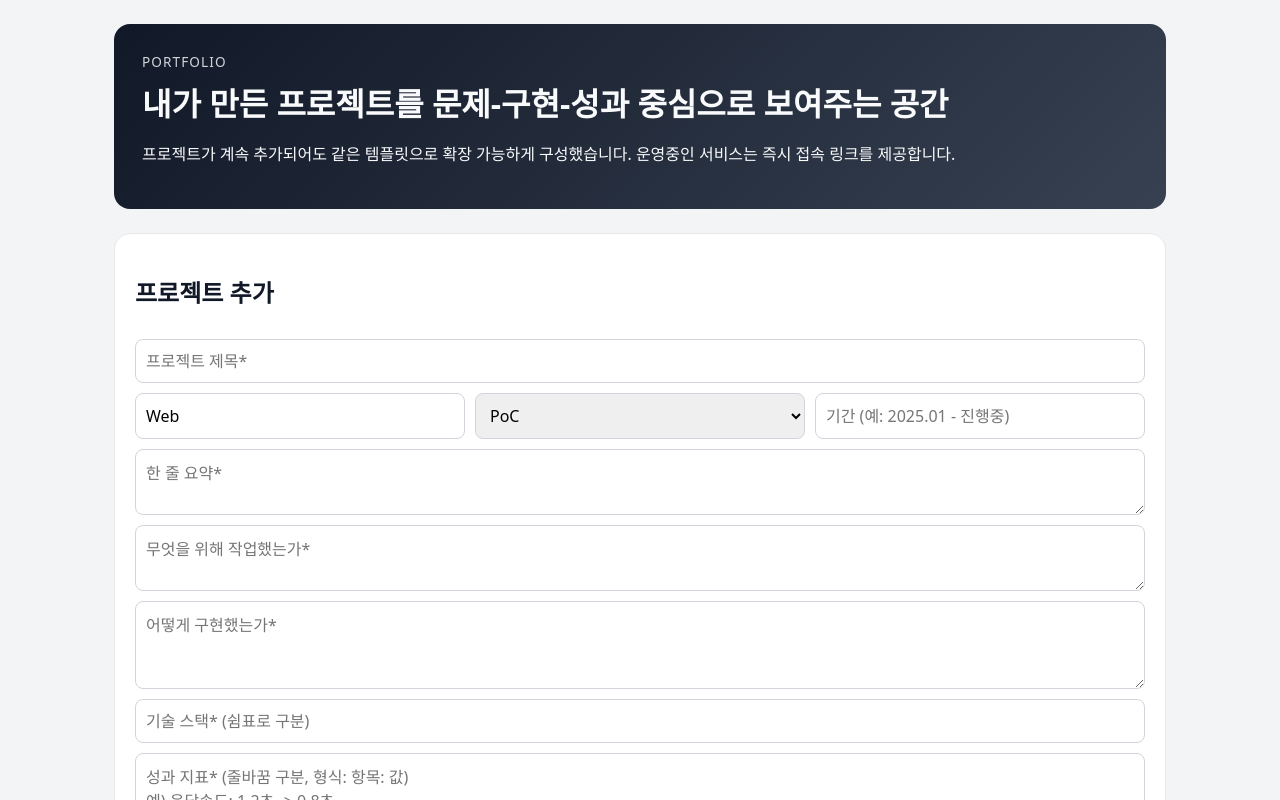
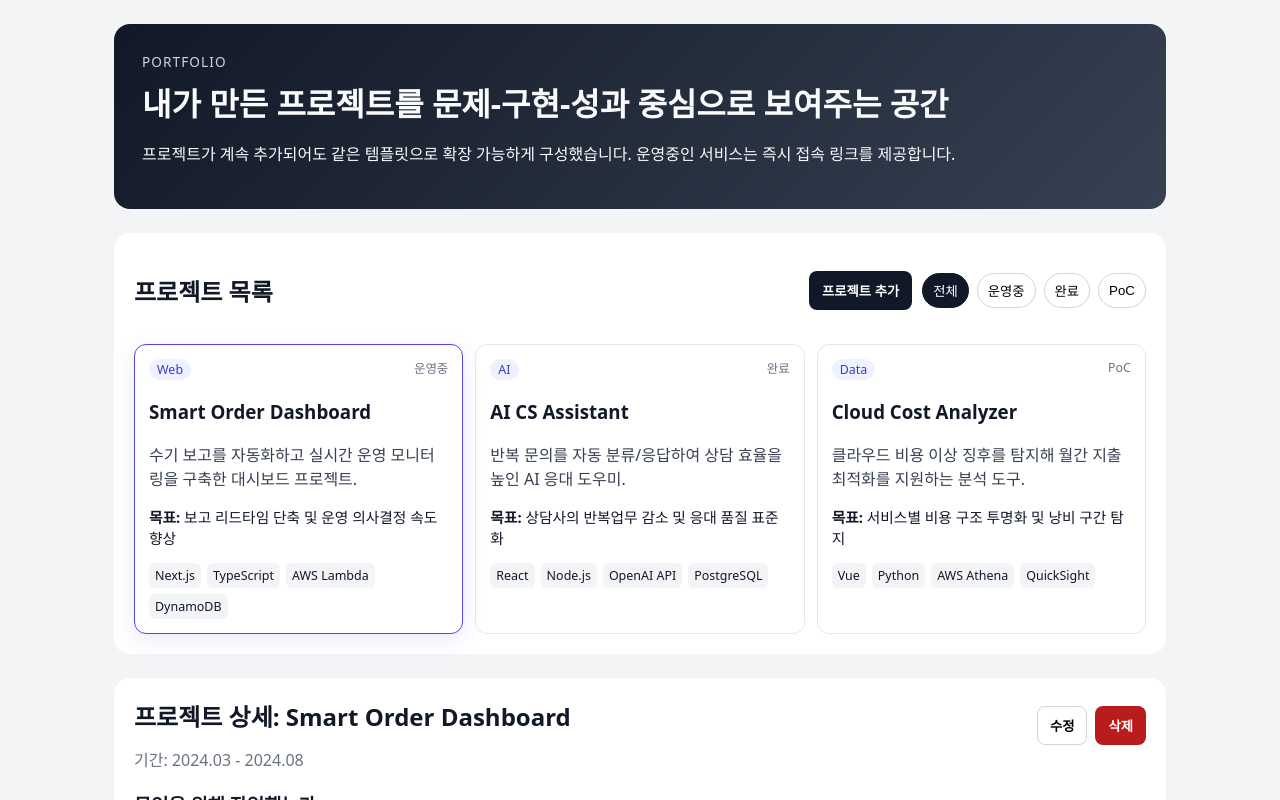
Before and after one commit to tead1234/portpolio, a React (Vite) app: page / in a window 1280 px wide. Shown: the top 800 px of the page. Built offline with nearby package versions, Linux system fonts and the light colour scheme.

Commit message:
Use modal-based project form triggered by add button (#3)

```diff
--- a/src/App.jsx
+++ b/src/App.jsx
@@ -83,7 +83,7 @@ function App() {
   const [selectedSlug, setSelectedSlug] = useState(initialProjects[0]?.slug || '');
   const [form, setForm] = useState(emptyForm);
   const [editingSlug, setEditingSlug] = useState('');
-
+  const [isModalOpen, setIsModalOpen] = useState(false);
 
   useEffect(() => {
     window.localStorage.setItem(STORAGE_KEY, JSON.stringify(projectItems));
@@ -102,6 +102,16 @@ function App() {
   const resetForm = () => {
     setForm(emptyForm);
     setEditingSlug('');
+  };
+
+  const closeModal = () => {
+    setIsModalOpen(false);
+    resetForm();
+  };
+
+  const openCreateModal = () => {
+    resetForm();
+    setIsModalOpen(true);
   };
 
   const selectFilter = (status) => {
@@ -135,7 +145,7 @@ function App() {
       );
       setProjectItems(updated);
       setSelectedSlug(editingSlug);
-      resetForm();
+      closeModal();
       return;
     }
 
@@ -151,13 +161,14 @@ function App() {
     const updated = [created, ...projectItems];
     setProjectItems(updated);
     setSelectedSlug(slug);
-    resetForm();
+    closeModal();
   };
 
   const startEdit = () => {
     if (!selectedProject) return;
     setForm(fillFormFromProject(selectedProject));
     setEditingSlug(selectedProject.slug);
+    setIsModalOpen(true);
   };
 
   const removeProject = () => {
@@ -170,10 +181,6 @@ function App() {
 
     const nextSelected = updated.find((p) => p.status === statusFilter) || updated[0];
     setSelectedSlug(nextSelected?.slug || '');
-
-    if (editingSlug === selectedProject.slug) {
-      resetForm();
-    }
   };
 
   return (
@@ -187,58 +194,20 @@ function App() {
         </p>
       </header>
 
-      <section className="section editor">
-        <div className="section-head">
-          <h2>{editingSlug ? '프로젝트 수정' : '프로젝트 추가'}</h2>
-          {editingSlug && (
-            <button type="button" className="ghost" onClick={resetForm}>
-              수정 취소
-            </button>
-          )}
-        </div>
-
-        <form className="project-form" onSubmit={handleSubmit}>
-          <input placeholder="프로젝트 제목*" value={form.title} onChange={(e) => setForm({ ...form, title: e.target.value })} />
-          <div className="inline-fields">
-            <input placeholder="카테고리 (예: Web)" value={form.category} onChange={(e) => setForm({ ...form, category: e.target.value })} />
-            <select value={form.status} onChange={(e) => setForm({ ...form, status: e.target.value })}>
-              {statusOptions.filter((s) => s !== '전체').map((status) => (
-                <option key={status} value={status}>
-                  {status}
-                </option>
-              ))}
-            </select>
-            <input placeholder="기간 (예: 2025.01 - 진행중)" value={form.period} onChange={(e) => setForm({ ...form, period: e.target.value })} />
-          </div>
-          <textarea placeholder="한 줄 요약*" value={form.summary} onChange={(e) => setForm({ ...form, summary: e.target.value })} rows={2} />
-          <textarea placeholder="무엇을 위해 작업했는가*" value={form.goal} onChange={(e) => setForm({ ...form, goal: e.target.value })} rows={2} />
-          <textarea placeholder="어떻게 구현했는가*" value={form.implementation} onChange={(e) => setForm({ ...form, implementation: e.target.value })} rows={3} />
-          <input placeholder="기술 스택* (쉼표로 구분)" value={form.stack} onChange={(e) => setForm({ ...form, stack: e.target.value })} />
-          <textarea
-            placeholder={"성과 지표* (줄바꿈 구분, 형식: 항목: 값)\n예) 응답속도: 1.2초 -> 0.8초"}
-            value={form.metrics}
-            onChange={(e) => setForm({ ...form, metrics: e.target.value })}
-            rows={3}
-          />
-          <div className="inline-fields">
-            <input placeholder="운영 서비스 URL (선택)" value={form.liveUrl} onChange={(e) => setForm({ ...form, liveUrl: e.target.value })} />
-            <input placeholder="저장소 URL*" value={form.repoUrl} onChange={(e) => setForm({ ...form, repoUrl: e.target.value })} />
-          </div>
-          <button type="submit" className="primary">
-            {editingSlug ? '수정 내용 저장' : '프로젝트 추가'}
-          </button>
-        </form>
-      </section>
-
       <section className="section">
         <div className="section-head">
           <h2>프로젝트 목록</h2>
+          <div className="toolbar">
+            <button type="button" className="primary" onClick={openCreateModal}>
+              프로젝트 추가
+            </button>
             <div className="filters" role="group" aria-label="status filter">
               {statusOptions.map((status) => (
                 <button key={status} type="button" className={statusFilter === status ? 'active' : ''} onClick={() => selectFilter(status)}>
                   {status}
                 </button>
               ))}
+            </div>
           </div>
         </div>
 
@@ -319,6 +288,50 @@ function App() {
           </div>
         </section>
       )}
+
+      {isModalOpen && (
+        <div className="modal-overlay" role="presentation" onClick={closeModal}>
+          <section className="modal" role="dialog" aria-modal="true" onClick={(e) => e.stopPropagation()}>
+            <div className="section-head">
+              <h2>{editingSlug ? '프로젝트 수정' : '프로젝트 추가'}</h2>
+              <button type="button" className="ghost" onClick={closeModal}>
+                닫기
+              </button>
+            </div>
+            <form className="project-form" onSubmit={handleSubmit}>
+              <input placeholder="프로젝트 제목*" value={form.title} onChange={(e) => setForm({ ...form, title: e.target.value })} />
+              <div className="inline-fields">
+                <input placeholder="카테고리 (예: Web)" value={form.category} onChange={(e) => setForm({ ...form, category: e.target.value })} />
+                <select value={form.status} onChange={(e) => setForm({ ...form, status: e.target.value })}>
+                  {statusOptions.filter((s) => s !== '전체').map((status) => (
+                    <option key={status} value={status}>
+                      {status}
+                    </option>
+                  ))}
+                </select>
+                <input placeholder="기간 (예: 2025.01 - 진행중)" value={form.period} onChange={(e) => setForm({ ...form, period: e.target.value })} />
+              </div>
+              <textarea placeholder="한 줄 요약*" value={form.summary} onChange={(e) => setForm({ ...form, summary: e.target.value })} rows={2} />
+              <textarea placeholder="무엇을 위해 작업했는가*" value={form.goal} onChange={(e) => setForm({ ...form, goal: e.target.value })} rows={2} />
+              <textarea placeholder="어떻게 구현했는가*" value={form.implementation} onChange={(e) => setForm({ ...form, implementation: e.target.value })} rows={3} />
+              <input placeholder="기술 스택* (쉼표로 구분)" value={form.stack} onChange={(e) => setForm({ ...form, stack: e.target.value })} />
+              <textarea
+                placeholder={"성과 지표* (줄바꿈 구분, 형식: 항목: 값)\n예) 응답속도: 1.2초 -> 0.8초"}
+                value={form.metrics}
+                onChange={(e) => setForm({ ...form, metrics: e.target.value })}
+                rows={3}
+              />
+              <div className="inline-fields">
+                <input placeholder="운영 서비스 URL (선택)" value={form.liveUrl} onChange={(e) => setForm({ ...form, liveUrl: e.target.value })} />
+                <input placeholder="저장소 URL*" value={form.repoUrl} onChange={(e) => setForm({ ...form, repoUrl: e.target.value })} />
+              </div>
+              <button type="submit" className="primary">
+                {editingSlug ? '수정 내용 저장' : '프로젝트 추가'}
+              </button>
+            </form>
+          </section>
+        </div>
+      )}
     </div>
   );
 }
--- a/src/styles.css
+++ b/src/styles.css
@@ -50,6 +50,13 @@ body {
   align-items: center;
   justify-content: space-between;
   gap: 12px;
+  flex-wrap: wrap;
+}
+
+.toolbar {
+  display: flex;
+  align-items: center;
+  gap: 10px;
   flex-wrap: wrap;
 }
 
@@ -172,10 +179,6 @@ body {
   color: #6b7280;
 }
 
-.editor {
-  border: 1px solid #e5e7eb;
-}
-
 .project-form {
   display: grid;
   gap: 10px;
@@ -232,3 +235,24 @@ body {
   color: #6b7280;
   font-size: 0.95rem;
 }
+
+.modal-overlay {
+  position: fixed;
+  inset: 0;
+  background: rgba(17, 24, 39, 0.55);
+  display: flex;
+  align-items: center;
+  justify-content: center;
+  padding: 18px;
+  z-index: 20;
+}
+
+.modal {
+  width: min(820px, 100%);
+  max-height: 90vh;
+  overflow: auto;
+  background: #fff;
+  border-radius: 16px;
+  padding: 20px;
+  box-shadow: 0 20px 40px rgba(0, 0, 0, 0.25);
+}
```
Lines whose indentation alone changed are shown as unchanged.
